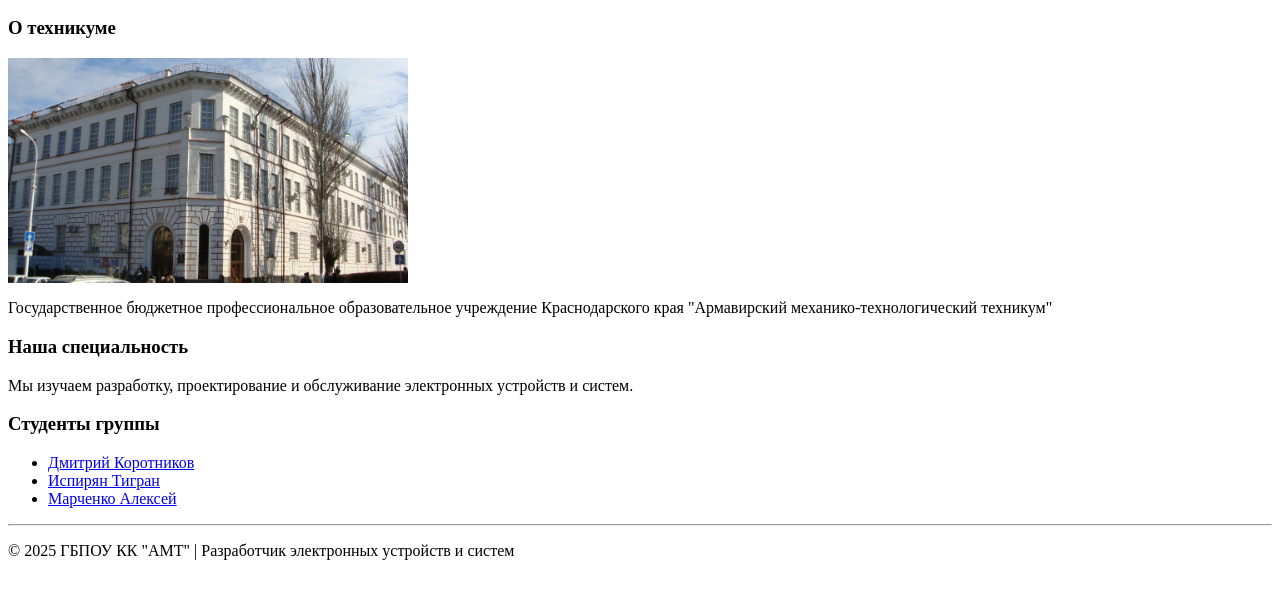
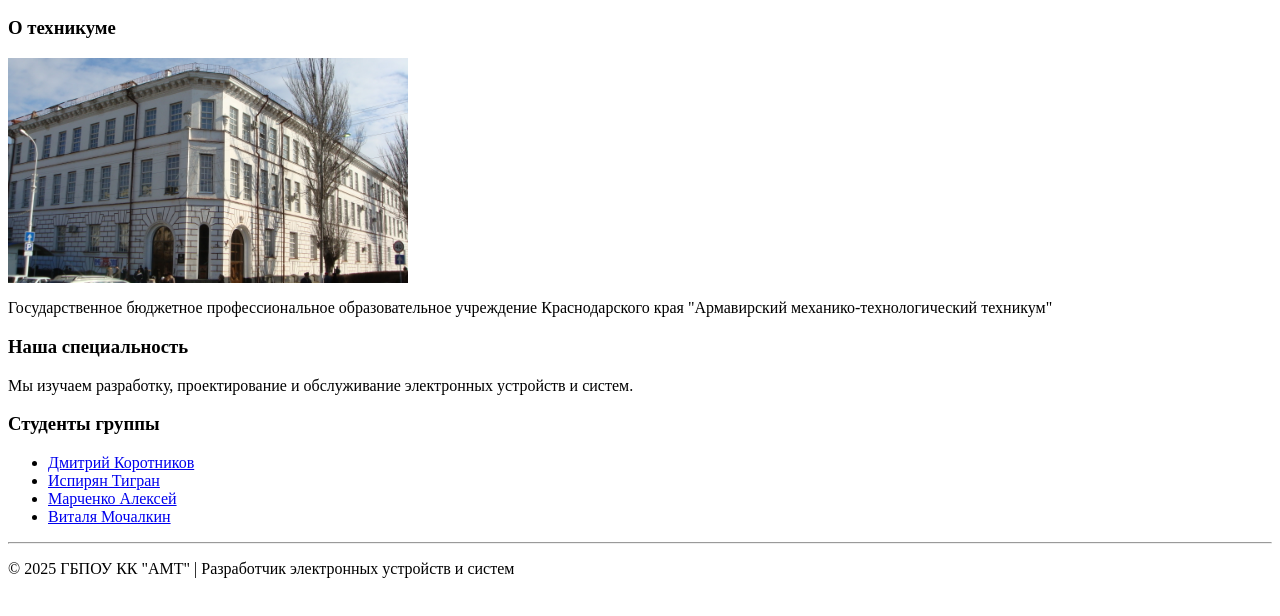
Before and after one commit to Dragon2361/-, a plain HTML site: page index.html in a window 1280 px wide. Shown: the part 96-712 px from the top of the page. Drawn offline with Linux system fonts and the light colour scheme.

Commit message:
index.html

```diff
--- a/index.html
+++ b/index.html
@@ -22,9 +22,11 @@
         <li><a href="dmitriy.html">Дмитрий Коротников</a></li>
         <li><a href="tigran.html">Испирян Тигран</a></li>
         <li><a href="aleksey.html">Марченко Алексей</a></li>
+        <li><a href="aleksey.html">Виталя Мочалкин</a></li>
     </ul>
 
     <hr>
     <p>© 2025 ГБПОУ КК "АМТ" | Разработчик электронных устройств и систем</p>
 </body>
+
 </html>
```
